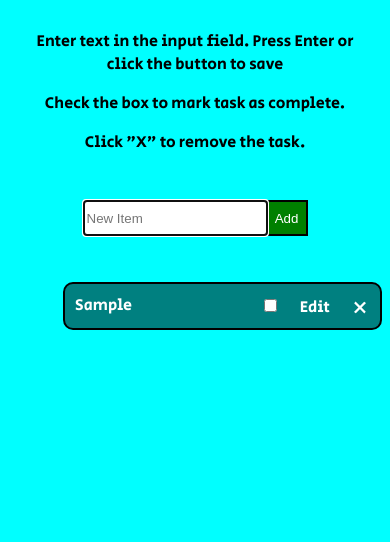
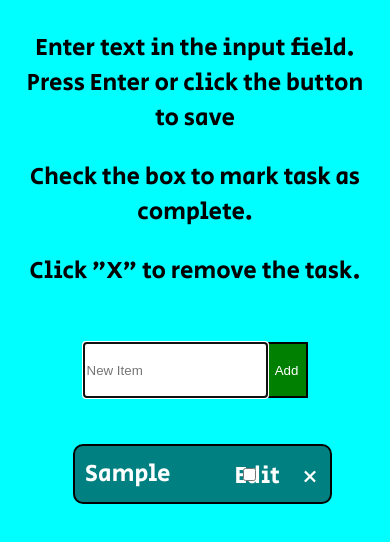
Before and after one commit to sanjaysp2001/simple-todo-application, a plain HTML site: page index.html in a window 390 px wide. Both pictures are taken after typing "Sample" into the empty fields and a click on the button "Add". Shown: the part 112-654 px from the top of the page. Drawn offline with Linux system fonts and the light colour scheme.

Commit message:
update css

```diff
--- a/styles.css
+++ b/styles.css
@@ -12,6 +12,8 @@ h1 {
 
 ul {
     list-style-type: none;
+    padding-right: 100px;
+    padding-left: 100px
 }
 
 li {
@@ -21,7 +23,7 @@ li {
     border: 2px solid black;
     border-radius: 10px;
     text-align: left;
-    margin: 15px 0px 0px 15px;
+    margin: 15px 0px 15px 15px;
     padding: 10px;
 }
 
@@ -95,3 +97,36 @@ input[type="checkbox"] {
     width: 40px;
     padding: 5px;
 }
+
+
+/*Media Queries*/
+
+@media (max-width:768px){
+    p{
+        font-size:1.5em;
+    }
+    ul{
+        padding-left: 50px;
+        padding-right: 50px;
+    }
+    li{
+        font-size: 1.5em;
+    }
+
+    .close{
+        top: 7px;
+    }
+
+    input[type="checkbox"]{
+        top: 19px;
+        right: 28%;
+    }
+    #inp{
+        height: 50px;
+    }
+    #btn{
+        height: 56px;
+        width: 40px;
+        padding: 5px;
+    }
+}
```
